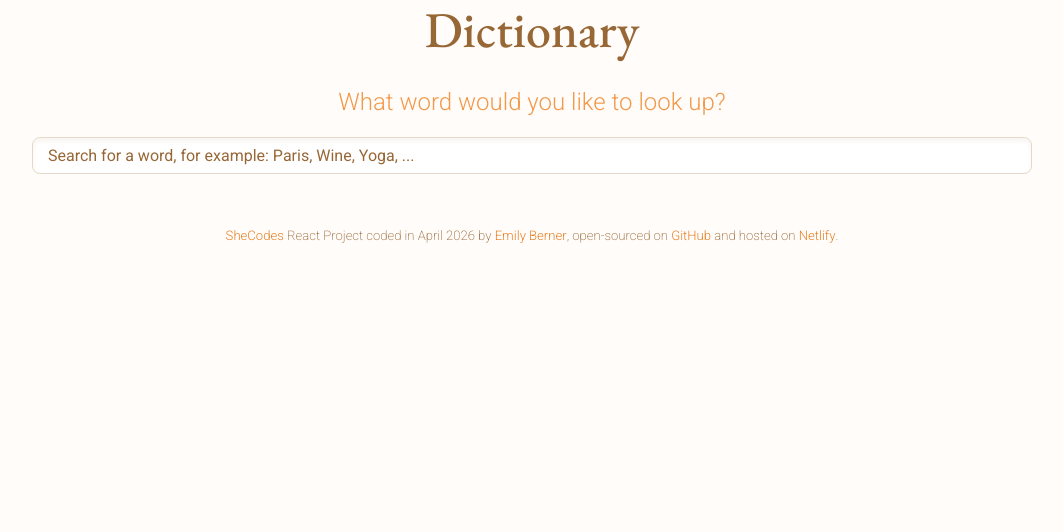
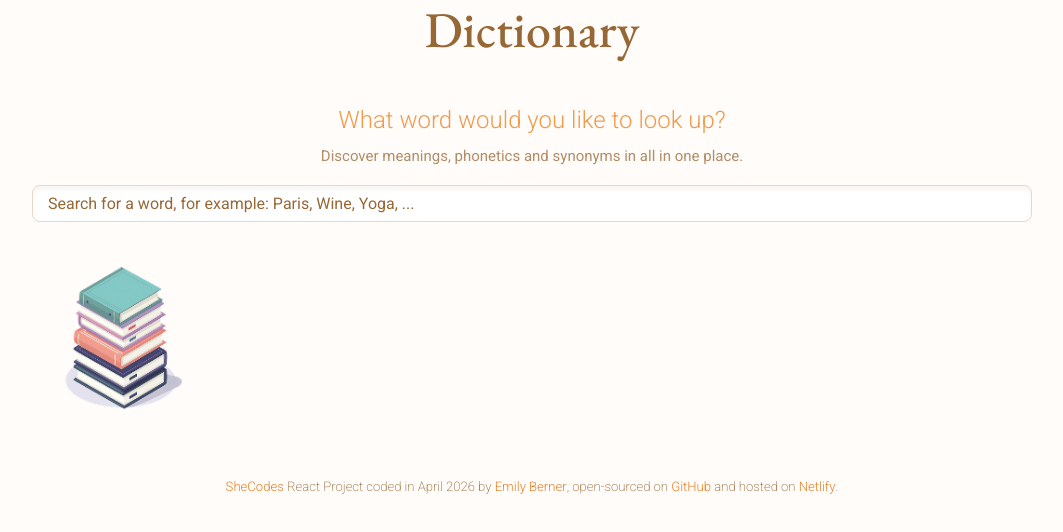
Before and after one commit to Emmily0/react-dictionary-project_shecodes-eb-042026, a React (Create React App) app: page / in a window 1280 px wide. Shown: the top 532 px of the page, without its empty margins (108-1171 px from the left). Built offline with nearby package versions, Linux system fonts and the light colour scheme.

Commit message:
Improved dictionary UX with empty state, img, loading feedback, error handling, and refined results layout

```diff
--- a/src/Dictionary.css
+++ b/src/Dictionary.css
@@ -3,12 +3,75 @@
     font-family: "Roboto", sans-serif;
 }
 
+.Dictionary .empty-state-wrapper {
+    text-align: center;
+    margin-top: 18px;
+    margin-bottom: 18px;
+}
+
 .Dictionary .empty-state-title {
-    text-align: center;
     color: #f2994a;
     font-size: 24px;
     font-weight: 300;
-    margin-bottom: 20px;
+    margin: 0;
+}
+
+.Dictionary .empty-state-subtitle {
+    margin: 10px 0 0;
+    color: #976736;
+    font-size: 15px;
+    opacity: 0.75;
+}
+
+.Dictionary form {
+    max-width: 1000px;
+    width: 100%;
+    margin: 0 auto;
+    border: 1px solid #e6d8c8;
+    background-color: white;
+    border-radius: 8px;
+    box-shadow: inset 0 4px 4px rgba(151, 103, 54, 0.06);
+    transition: all 0.2s ease;
+}
+
+.Dictionary form:focus-within {
+    border: 1px solid #e68128;
+    box-shadow:
+    inset 0 4px 4px rgba(151, 103, 54, 0.06);
+}
+
+.Dictionary input {
+    color: #976736;
+    border: none;
+    outline: none;
+    box-shadow: none;
+    background: transparent;
+    font-size: 16px;
+    padding: 8px 15px;
+    width: 100%;
+    line-height: 1.2;
+    -webkit-text-fill-color: #976736;
+    caret-color: #f2994a;
+}
+
+.Dictionary input::placeholder {
+    color: #976736;
+    opacity: 1;
+}
+
+.Dictionary .empty-state-visual {
+    display: flex;
+    justify-content: flex-start;
+    width: 100%;
+    max-width: 1000px;
+    margin: 30px auto 0;
+}
+
+.Dictionary .empty-state-books {
+    width: 220px;
+    margin-left: 0;
+    display: block;
+    opacity: 0.95;
 }
 
 .Dictionary .loading {
@@ -34,42 +97,6 @@
     opacity: 0.8;
 }
 
-.Dictionary form {
-    max-width: 1000px;
-    margin: 0 auto;
-    border: 1px solid #e6d8c8;
-    background-color: white;
-    border-radius: 8px;
-    box-shadow: inset 0 4px 4px rgba(151, 103, 54, 0.06);
-    transition: all 0.2 ease;
-}
-
-.Dictionary form:focus-within {
-    border: 1px solid #e68128;
-    box-shadow:
-    inset 0 4px 4px rgba(151, 103, 54, 0.06);
-}
-
-.Dictionary input {
-    color: #976736;
-    border: none;
-    outline: none;
-    box-shadow: none;
-    background: transparent;
-    font-size: 16px;
-    padding: 8px 15px;
-    width: 100%;
-    line-height: 1.2;
-    width: 100%;
-    -webkit-text-fill-color: #976736;
-    caret-color: #f2994a;
-}
-
-.Dictionary input::placeholder {
-    color: #976736;
-    opacity: 1;
-}
-
 .Dictionary .error-message {
     color: #ee6f00;
     text-align: center;
--- a/src/Dictionary.js
+++ b/src/Dictionary.js
@@ -3,6 +3,7 @@ import "./Dictionary.css";
 import axios from "axios";
 import Results from "./Results";
 import { ThreeDots } from 'react-loader-spinner';
+import booksImage from "./images/Books-image.png";
 
 
 export default function Dictionary() {
@@ -65,11 +66,15 @@ export default function Dictionary() {
     return (
         <div className="Dictionary">
             {!results && !error && !loading && (
-                <div className="empty-state">
-                    <h2 className="empty-state-title">What word would you like to look up?</h2>
+                <div className="empty-state-wrapper">
+                    <h2 className="empty-state-title">
+                        What word would you like to look up?
+                    </h2>
+                    <p className= "empty-state-subtitle">
+                         Discover meanings, phonetics and synonyms in all in one place.
+                    </p>
                 </div>
             )}
-
             <form onSubmit={handleSubmit}>
                 <input
                     type="search"
@@ -79,6 +84,16 @@ export default function Dictionary() {
                     value={keyword}
                 />
             </form>
+
+            {!results && !error && !loading && (
+                <div className="empty-state-visual">
+                    <img
+                    src={booksImage}
+                    alt="Stack of books"
+                    className="empty-state-books"
+                    />
+                </div>
+            )}
 
             {loading && (
             <div className="loading">
```
Also changed, not shown: src/images/Books-image.png (added).
